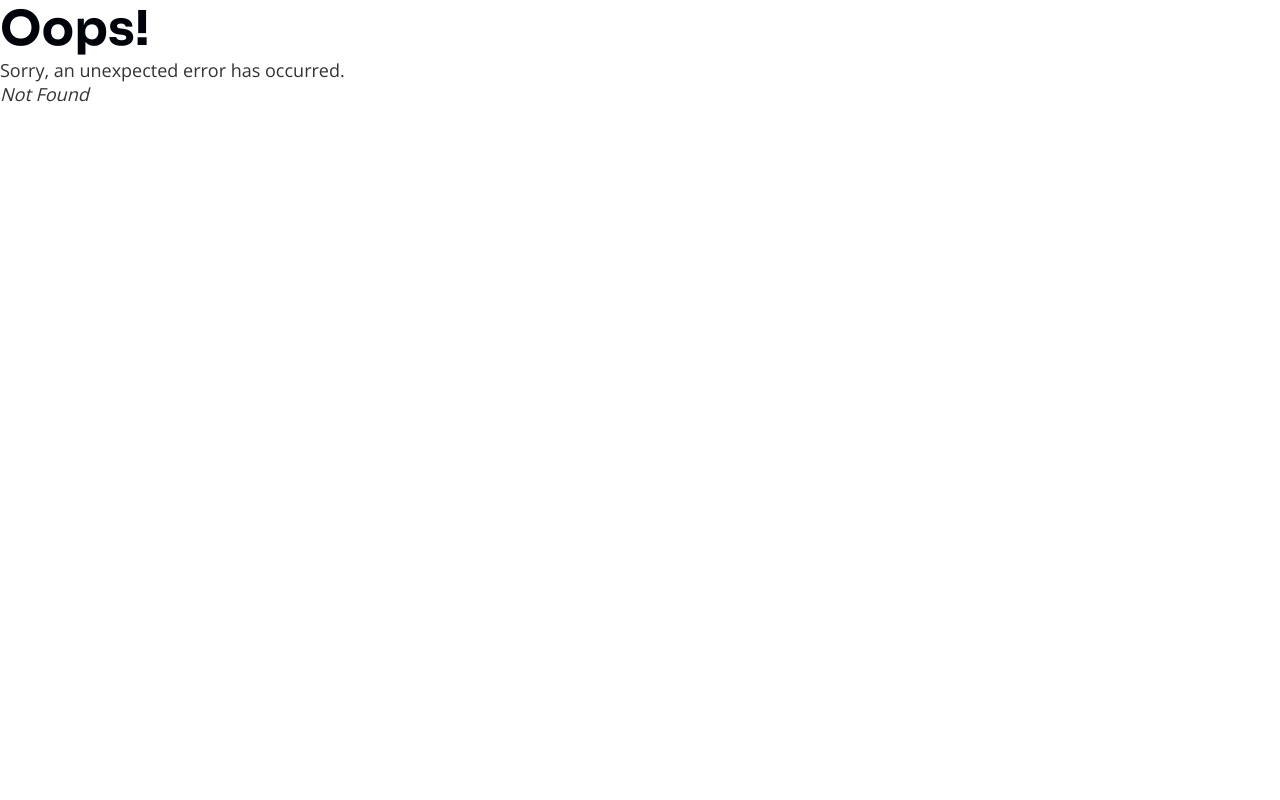
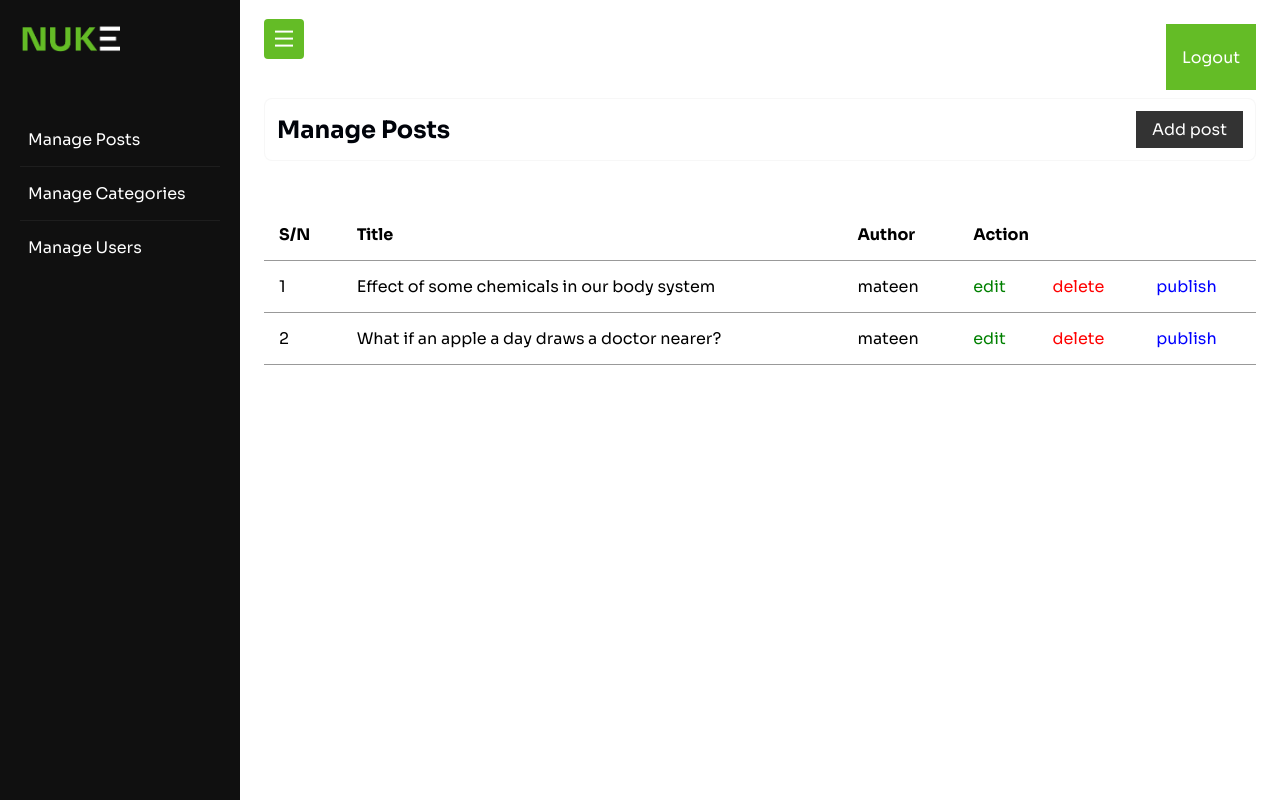
Before and after one commit to matmaxgraphics/nuke-blog, a React (Vite) app: page /admin-panel/manage-post in a window 1280 px wide. Before the commit this address had no page. Built offline with nearby package versions, Linux system fonts and the light colour scheme.

Commit message:
created manage posts page

```diff
--- a/src/admin/posts/create.jsx
+++ b/src/admin/posts/create.jsx
@@ -22,7 +22,7 @@ const CreatePost = function () {
           </Link>
           <ul className="sidebar-content">
             <li>
-              <a href="">Manage Posts</a>
+              <Link to="/admin-panel/manage-post">Manage Posts</Link>
             </li>
             <li>
               <a href="">Manage Categories</a>
@@ -49,13 +49,13 @@ const CreatePost = function () {
 
           <div className="button-group">
             <h4>Add Post</h4>
-            <Link to="/admin-panel/create-post" className="link-btn">
+            <Link to="/admin-panel/manage-post" className="link-btn">
               Manage posts
             </Link>
           </div>
 
           <div className="content">
-            <h2 className="page-title">Manage Post</h2>
+            <h2 className="page-title">Create Post</h2>
             <form>
               <div>
                 <label>Blog Title</label>
--- a/src/admin/posts/index.jsx
+++ b/src/admin/posts/index.jsx
@@ -0,0 +1,116 @@
+import React, { useState } from "react";
+import { Link } from "react-router-dom";
+import nukeLogoWhite from "../../assets/nuke-logo-white.png";
+// import sidebar from "../../components/sidebar";
+
+const ManagePost = function () {
+  const [sidebarOpen, setSidebarOpen] = useState(false);
+
+  const toggleSidebar = () => {
+    setSidebarOpen(!sidebarOpen);
+  };
+  return (
+    <>
+      <section className={`panel-wrapper ${sidebarOpen ? "sidebar-open" : ""}`}>
+        <aside className={`sidebar ${sidebarOpen ? "active" : ""}`}>
+          <Link to="/">
+            <img
+              src={nukeLogoWhite}
+              alt="logo for nuke blog"
+              className="blog-logo"
+            />
+          </Link>
+          <ul className="sidebar-content">
+            <li>
+              <Link to="/admin-panel/manage-post">Manage Posts</Link>
+            </li>
+            <li>
+              <a href="">Manage Categories</a>
+            </li>
+            <li>
+              <a href="">Manage Users</a>
+            </li>
+          </ul>
+        </aside>
+        <main className="admin-content">
+          {/* admin panel navbar */}
+          <nav>
+            <div className="toggle-container" onClick={toggleSidebar}>
+              <i className="ri-menu-line"></i>
+            </div>
+
+            <div className="logout">
+              <Link to="/admin-panel/admin-login">
+                <button className="btn">Logout</button>
+              </Link>
+            </div>
+          </nav>
+
+          <div className="button-group">
+            <h4>Manage Posts</h4>
+            <Link to="/admin-panel/create-post" className="link-btn">
+              Add post
+            </Link>
+          </div>
+
+          <div className="content">
+            {/* <h2 className="page-title">Manage Post</h2> */}
+
+            <table>
+              <thead>
+                <th>S/N</th>
+                <th>Title</th>
+                <th>Author</th>
+                <th colspan="3">Action</th>
+              </thead>
+              <tbody>
+                <tr>
+                  <td>1</td>
+                  <td>Effect of some chemicals in our body system</td>
+                  <td>mateen</td>
+                  <td>
+                    <a href="#" class="edit">
+                      edit
+                    </a>
+                  </td>
+                  <td>
+                    <a href="#" class="delete">
+                      delete
+                    </a>
+                  </td>
+                  <td>
+                    <a href="#" class="publish">
+                      publish
+                    </a>
+                  </td>
+                </tr>
+                <tr>
+                  <td>2</td>
+                  <td>What if an apple a day draws a doctor nearer?</td>
+                  <td>mateen</td>
+                  <td>
+                    <a href="#" class="edit">
+                      edit
+                    </a>
+                  </td>
+                  <td>
+                    <a href="#" class="delete">
+                      delete
+                    </a>
+                  </td>
+                  <td>
+                    <a href="#" class="publish">
+                      publish
+                    </a>
+                  </td>
+                </tr>
+              </tbody>
+            </table>
+          </div>
+        </main>
+      </section>
+    </>
+  );
+};
+
+export default ManagePost;
--- a/src/main.jsx
+++ b/src/main.jsx
@@ -8,6 +8,7 @@ import ArticlesPage from "./pages/articles";
 import ContactForm from "./pages/contact";
 import AdminLoginForm from "./admin/admin-login";
 import CreatePost from "./admin/posts/create";
+import ManagePost from "./admin/posts/index";
 // import './index.css'
 
 const router = createBrowserRouter([
@@ -36,6 +37,10 @@ const router = createBrowserRouter([
     path: "admin-panel/create-post",
     element: <CreatePost />,
   },
+  {
+    path: "admin-panel/manage-post",
+    element: <ManagePost />,
+  },
 ]);
 
 ReactDOM.createRoot(document.getElementById("root")).render(
--- a/src/sass/4-layout/_adminPanelContent.scss
+++ b/src/sass/4-layout/_adminPanelContent.scss
@@ -81,6 +81,8 @@
   .content {
     margin-top: 48px;
     padding: 0 24px;
+    max-width: 1200px;
+    margin: auto;
     h2 {
       text-align: center;
     }
@@ -88,9 +90,8 @@
       display: flex;
       flex-direction: column;
       gap: 24px;
-      max-width: 1000px;
-      margin: auto;
-      label{
+
+      label {
         margin-bottom: 8px;
       }
       .btn-wrap {
@@ -144,3 +145,28 @@
     left: 10px;
   }
 }
+
+
+table{
+	width: 100%;
+	border-collapse: collapse;
+	font-size: inherit;
+    margin-top: 48px;
+}
+th, td{
+	padding: 15px;
+	text-align: left;
+	border-bottom: 1px solid $grey-03;
+}
+.edit{
+	color: green;
+}
+.delete{
+	color: red;
+}
+.publish{
+	color: blue;
+}
+.edit:hover, .delete:hover, .publish:hover{
+	text-decoration: underline;
+}
```
Also changed, not shown: src/components/sidebar.jsx (+7 -1 lines).
